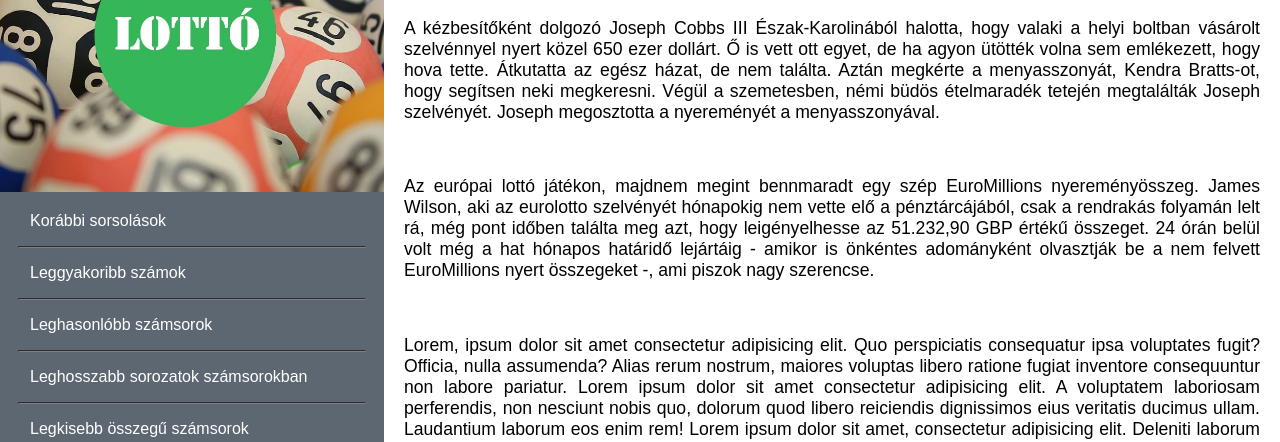
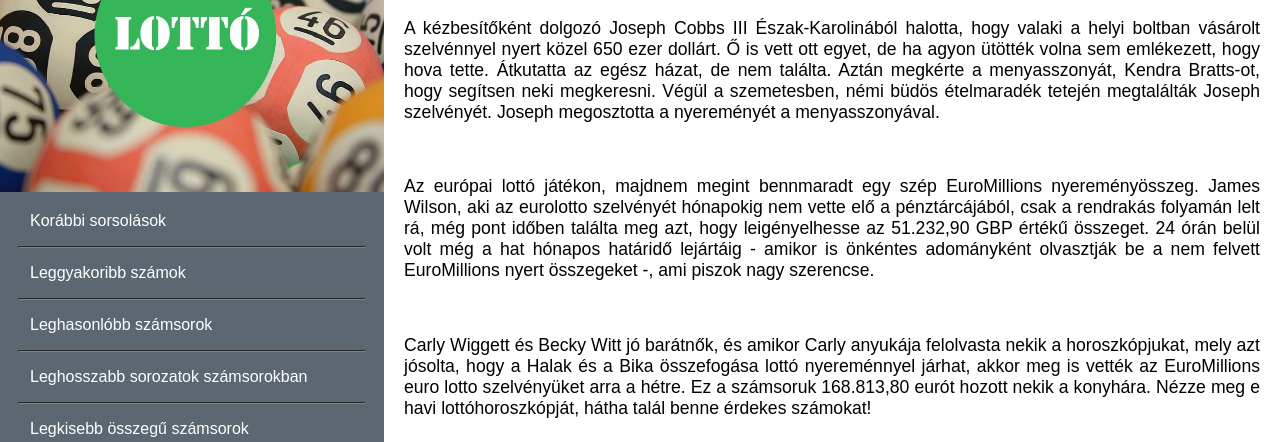
Before and after one commit to Valentin0216/lottoprojekt, a plain HTML site: page erdekestortenetek.html in a window 1280 px wide. Shown: the part 118-560 px from the top of the page. Drawn offline with Linux system fonts and the light colour scheme.

Commit message:
szöveg javítás

```diff
--- a/erdekestortenetek.html
+++ b/erdekestortenetek.html
@@ -31,7 +31,7 @@
         <br>
         <p class="tortenetek">Az európai lottó játékon, majdnem megint bennmaradt egy szép EuroMillions nyereményösszeg. James Wilson, aki az eurolotto szelvényét hónapokig nem vette elő a pénztárcájából, csak a rendrakás folyamán lelt rá, még pont időben találta meg azt, hogy leigényelhesse az 51.232,90 GBP értékű összeget. 24 órán belül volt még a hat hónapos határidő lejártáig - amikor is önkéntes adományként olvasztják be a nem felvett EuroMillions nyert összegeket -, ami piszok nagy szerencse.</p>
         <br>
-        <p class="tortenetek">Lorem, ipsum dolor sit amet consectetur adipisicing elit. Quo perspiciatis consequatur ipsa voluptates fugit? Officia, nulla assumenda? Alias rerum nostrum, maiores voluptas libero ratione fugiat inventore consequuntur non labore pariatur. Lorem ipsum dolor sit amet consectetur adipisicing elit. A voluptatem laboriosam perferendis, non nesciunt nobis quo, dolorum quod libero reiciendis dignissimos eius veritatis ducimus ullam. Laudantium laborum eos enim rem! Lorem ipsum dolor sit amet, consectetur adipisicing elit. Deleniti laborum obcaecati, qui animi, eius corporis nemo architecto reiciendis atque et repudiandae ex. Quae provident natus esse? Ut similique eaque aperiam.</p>
+        <p class="tortenetek">Carly Wiggett és Becky Witt jó barátnők, és amikor Carly anyukája felolvasta nekik a horoszkópjukat, mely azt jósolta, hogy a Halak és a Bika összefogása lottó nyereménnyel járhat, akkor meg is vették az EuroMillions euro lotto szelvényüket arra a hétre. Ez a számsoruk 168.813,80 eurót hozott nekik a konyhára. Nézze meg e havi lottóhoroszkópját, hátha talál benne érdekes számokat!</p>
         <br>
         <a href="https://www.szuperlotto.com/hu/lottery-news/article/4180/%C3%A9rdekes-%C3%A9s-k%C3%BCl%C3%B6nleges-lott%C3%B3-nyerem%C3%A9nyek.html" id="forras" target="_blank">Forrás</a>
     </div>
```
